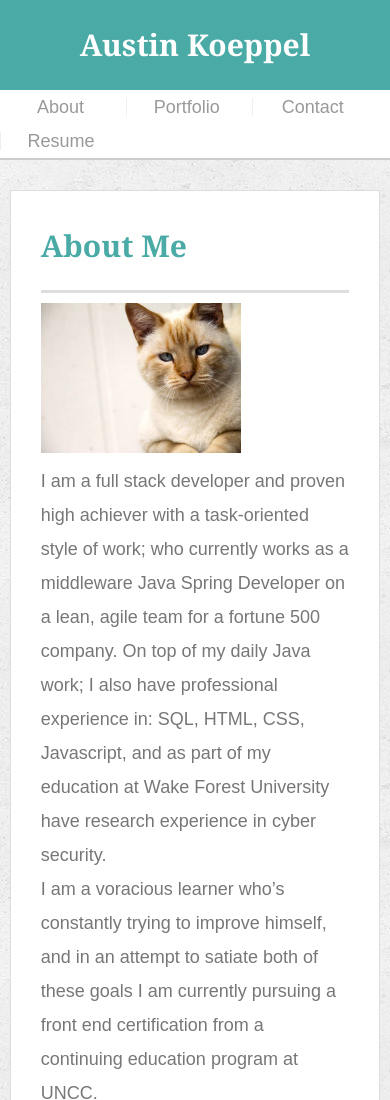
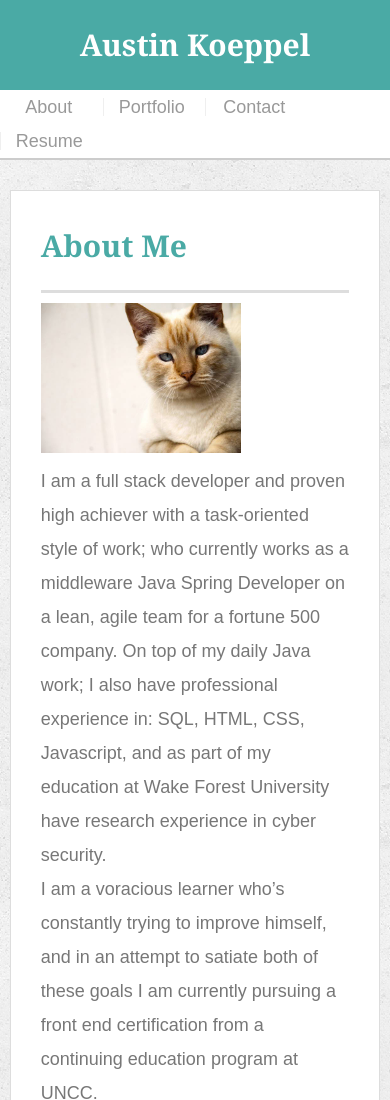
Before and after one commit to AustinKoeppel/Responsive-Portfolio, a plain HTML site: page index.html in a window 390 px wide. Shown: the top 1100 px of the page. Drawn offline with Linux system fonts and the light colour scheme.

```diff
--- a/assets/css/style.css
+++ b/assets/css/style.css
@@ -317,7 +317,7 @@
   nav .nav-item{
     padding: 0%;
     margin: 0%;
-    width: 31%;
+    width: 25%;
     text-align: center
   }
   /*index*/
```
